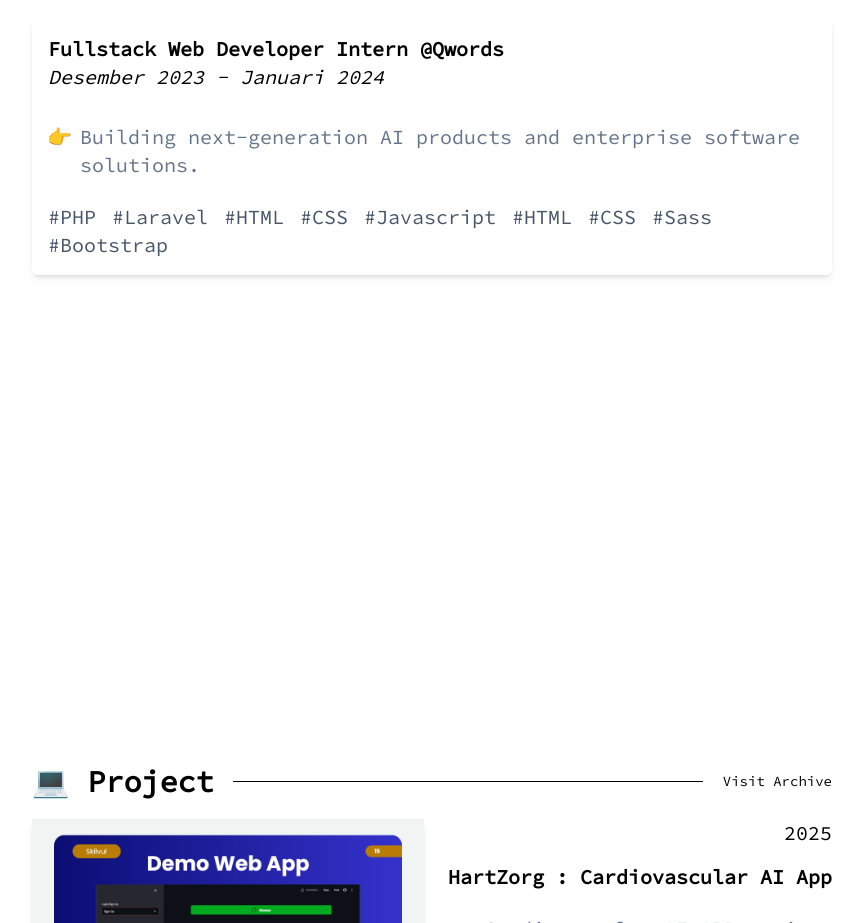
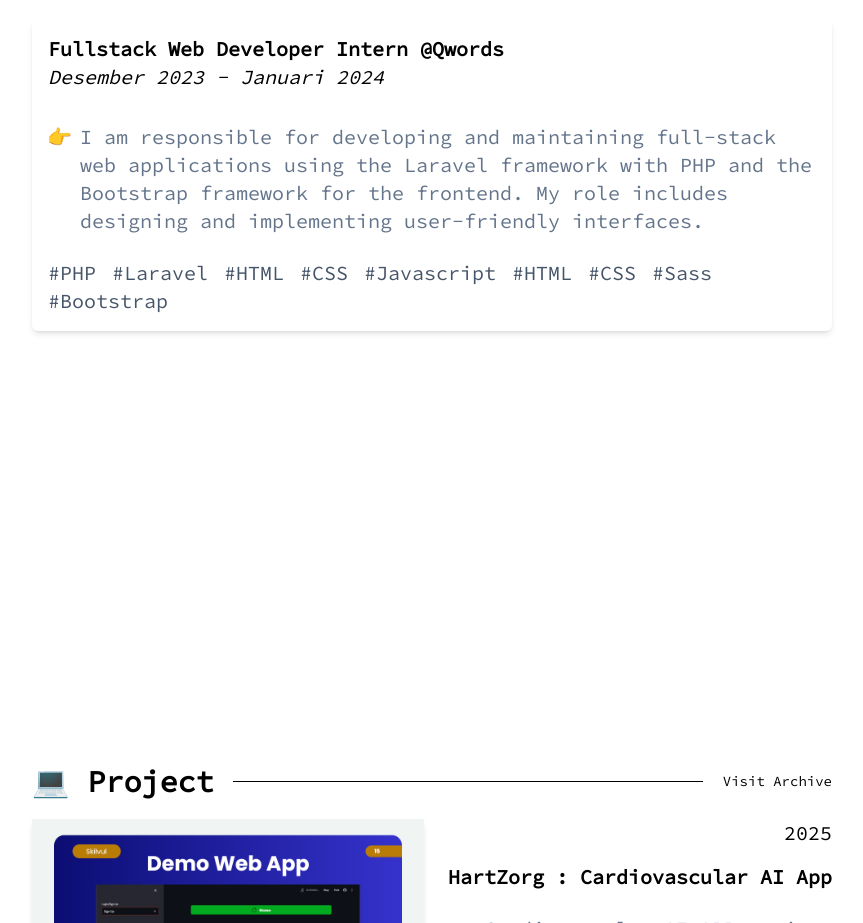
Before and after one commit to FarhanFansuri/portofolio, a Vue app: page / in a window 1280 px wide. Shown: the part 1836-2759 px from the top of the page, without its empty margins (208-1071 px from the left). Built offline with nearby package versions, Linux system fonts and the light colour scheme.

Commit message:
Update:drivelink

```diff
--- a/src/portfolio.js
+++ b/src/portfolio.js
@@ -74,7 +74,7 @@ const experiences = [
             {
                 sectionHeader: "",
                 bulletPoints: [
-                    "Building next-generation AI products and enterprise software solutions.",
+                    "I am responsible for developing and maintaining full-stack web applications using the Laravel framework with PHP and the Bootstrap framework for the frontend. My role includes designing and implementing user-friendly interfaces.",
                 ]
             }
         ],
```
